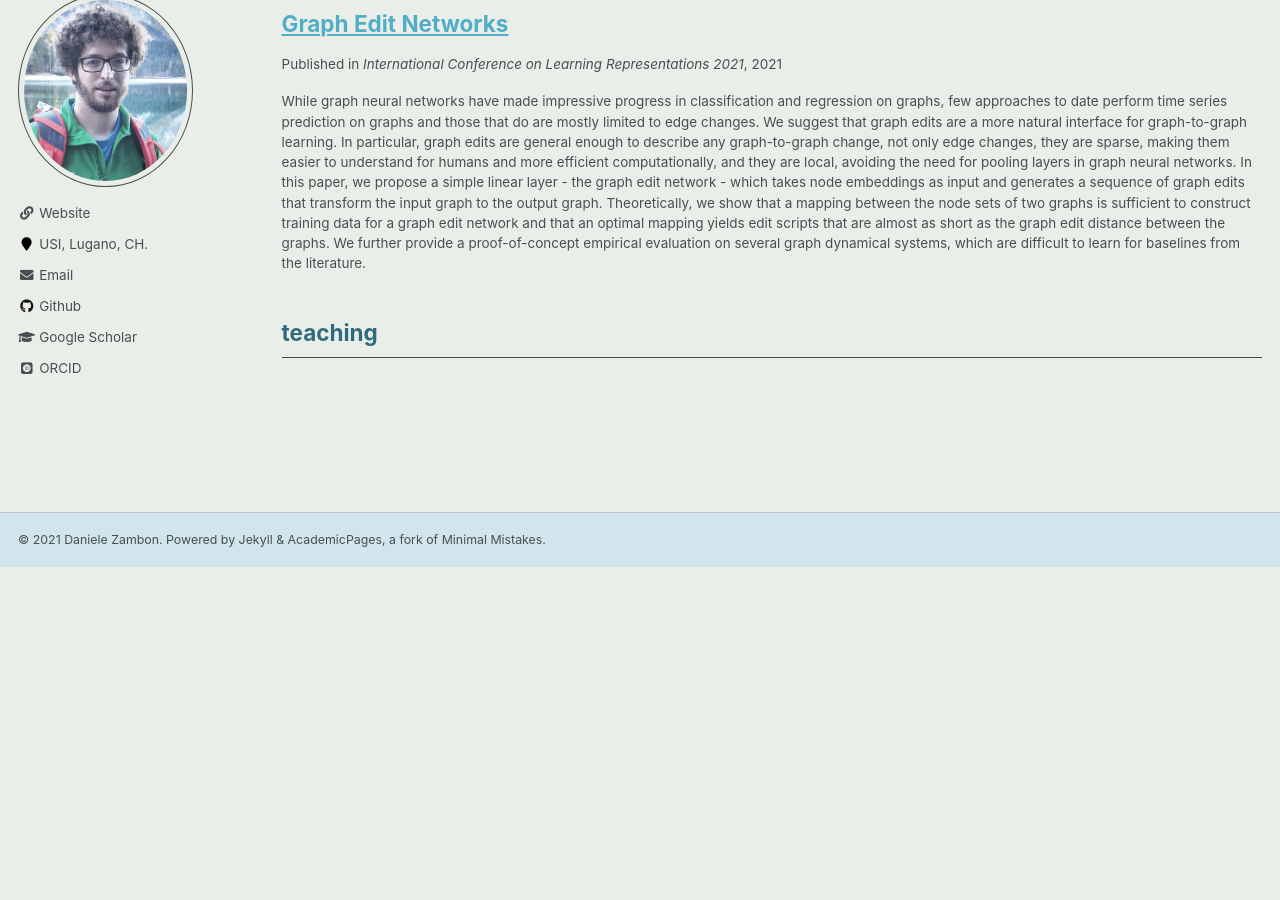
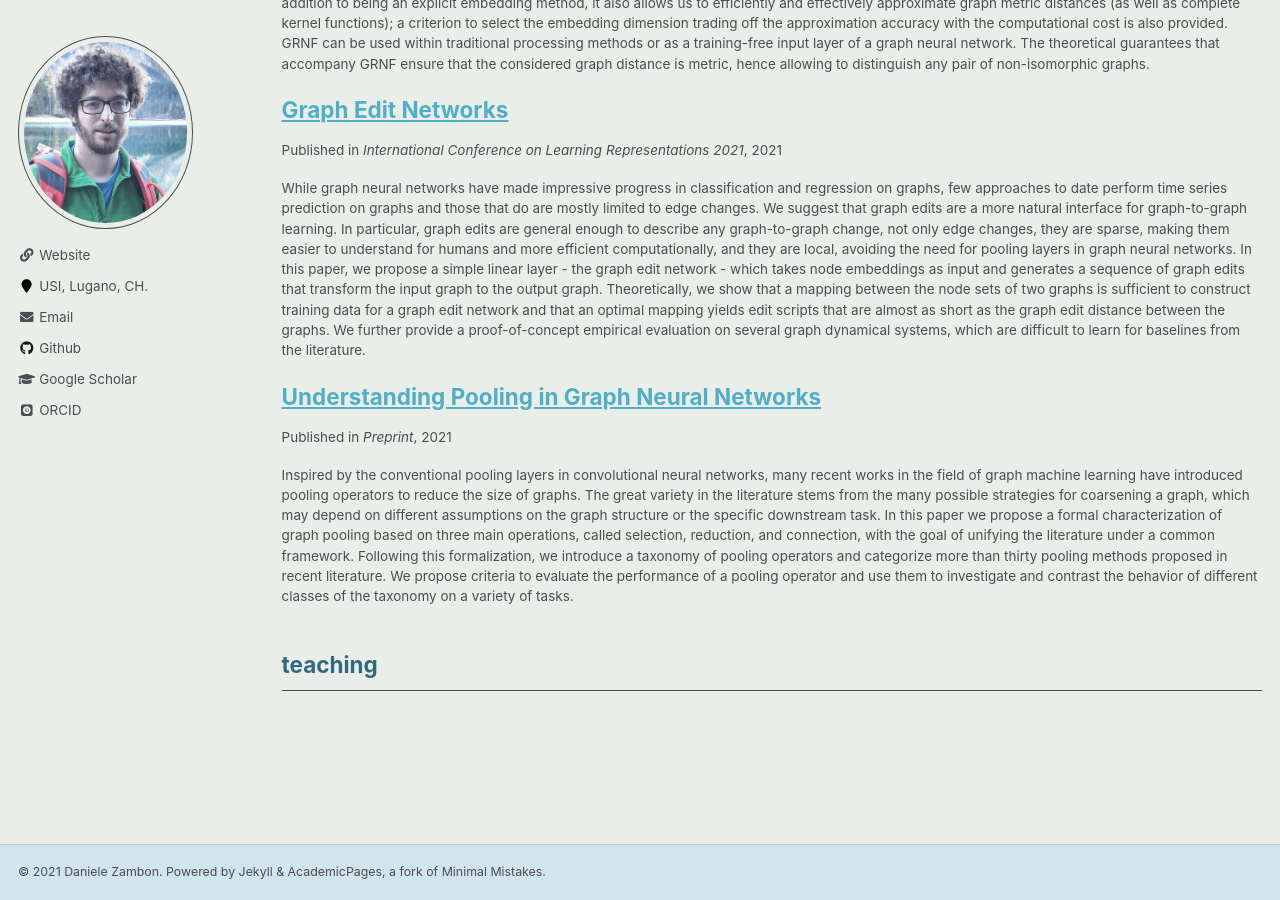
Before and after one commit to dzambon/dzambon.github.io, a Jekyll site: the page built from _pages/sitemap.md, in a window 1280 px wide and 900 px high, scrolled down 4465 px. Built offline with Jekyll 4.4.1, drawn with Linux system fonts in a browser that asks for light colours; some web fonts are replaced; before the commit the page ends 5032 px from its top, so only the background shows below that; some of the changed text lies outside the part shown.

Commit message:
added SRC paper

```diff
--- /dev/null
+++ b/_publications/2021-10-11-grattarola2021understanding.md
@@ -0,0 +1,20 @@
+---
+collection: publications
+permalink: /publications/grattarola2021understanding
+label: grattarola2021understanding
+year: 2021
+date: 2021-10-11
+type: preprint
+title: 'Understanding Pooling in Graph Neural Networks'
+authors: 'Daniele Grattarola, Daniele Zambon, Filippo Maria Bianchi and Cesare Alippi'
+
+venue: 'Preprint'
+preprint: 'https://arxiv.org/abs/2110.05292'
+bibtex: false
+abstract: true
+code: true
+
+thumbnail: "/images/src_tx.png"
+---
+
+Inspired by the conventional pooling layers in convolutional neural networks, many recent works in the field of graph machine learning have introduced pooling operators to reduce the size of graphs. The great variety in the literature stems from the many possible strategies for coarsening a graph, which may depend on different assumptions on the graph structure or the specific downstream task. In this paper we propose a formal characterization of graph pooling based on three main operations, called selection, reduction, and connection, with the goal of unifying the literature under a common framework. Following this formalization, we introduce a taxonomy of pooling operators and categorize more than thirty pooling methods proposed in recent literature. We propose criteria to evaluate the performance of a pooling operator and use them to investigate and contrast the behavior of different classes of the taxonomy on a variety of tasks.
```
Also changed, not shown: _code/grattarola2021understanding.md (added, +10 -0 lines), _publications/2021-01-14-paassen2021graph.md (+1 -0 lines).
